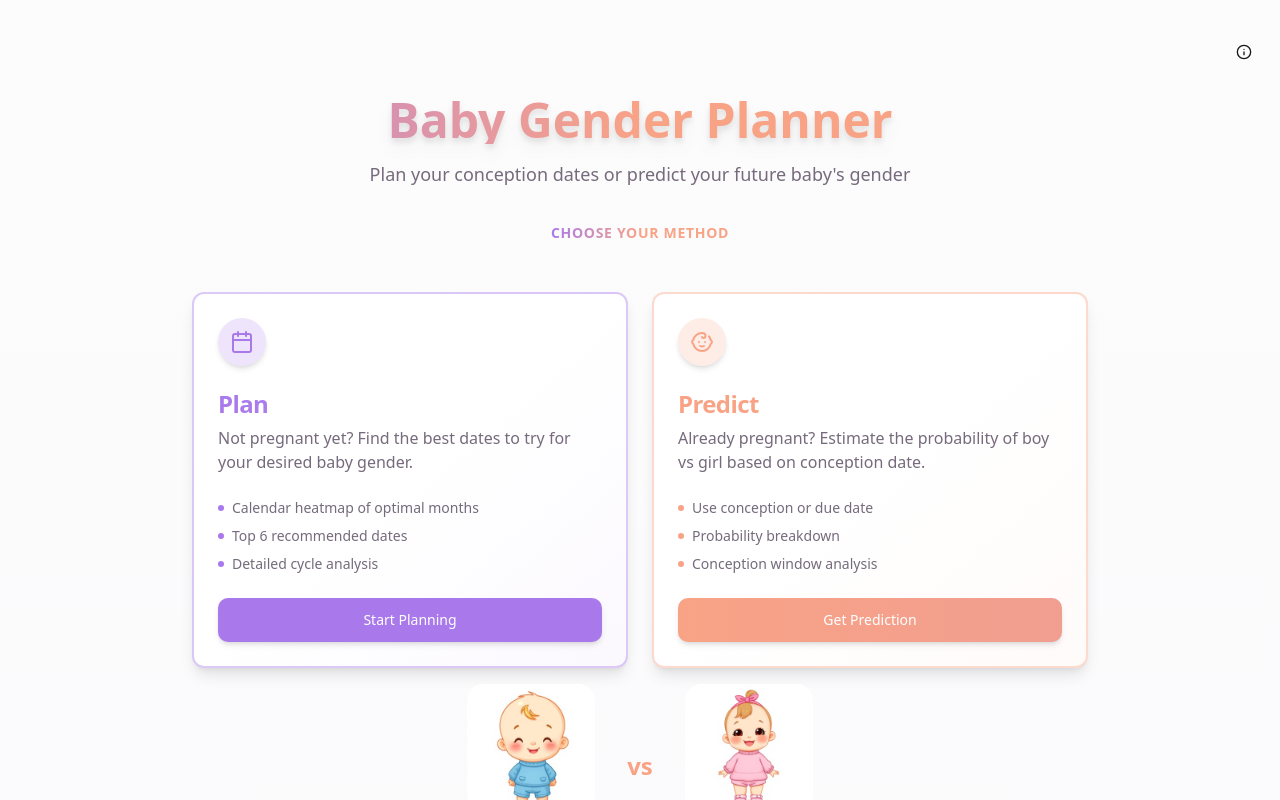
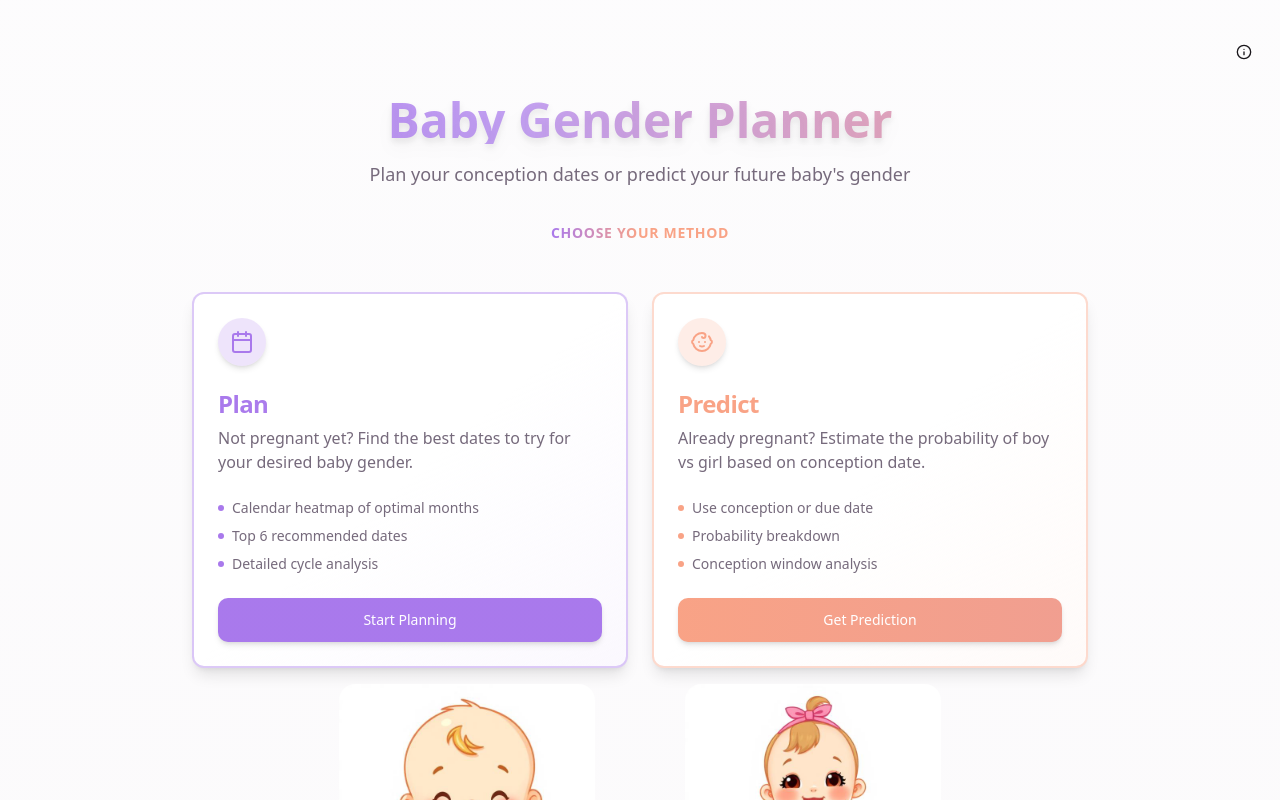
Before and after one commit to SamVar/baby-gender, a React (Vite) app: page / in a window 1280 px wide. Shown: the top 800 px of the page. Built offline with nearby package versions, Linux system fonts and the light colour scheme; the HTML template or start-up script is replaced by a standard one.

Commit message:
Adjust title gradient and image spacing

```diff
--- a/src/pages/Home.tsx
+++ b/src/pages/Home.tsx
@@ -16,7 +16,7 @@ export default function Home() {
         </Button>
 
         <div className="text-center space-y-4 animate-fade-in">
-          <h1 className="text-4xl md:text-5xl font-bold bg-gradient-to-r from-primary via-accent to-accent bg-clip-text text-transparent drop-shadow-lg">
+          <h1 className="text-4xl md:text-5xl font-bold bg-gradient-to-r from-primary from-10% via-primary/70 via-40% to-accent bg-clip-text text-transparent drop-shadow-lg">
             Baby Gender Planner
           </h1>
           <p className="text-lg text-muted-foreground max-w-2xl mx-auto">
@@ -109,14 +109,14 @@ export default function Home() {
             </Card>
           </div>
 
-          <div className="flex items-center justify-center gap-8 mt-16 mb-12">
+          <div className="flex items-center justify-center gap-8 mt-32 mb-12">
             <div className="flex flex-col items-center">
-              <img src={babyBoyImg} alt="Baby Boy" className="w-24 h-24 md:w-32 md:h-32 object-contain rounded-2xl" />
+              <img src={babyBoyImg} alt="Baby Boy" className="w-48 h-48 md:w-64 md:h-64 object-contain rounded-2xl" />
               <span className="text-lg font-bold text-boy mt-2">Boy</span>
             </div>
             <span className="text-2xl font-bold text-accent">vs</span>
             <div className="flex flex-col items-center">
-              <img src={babyGirlImg} alt="Baby Girl" className="w-24 h-24 md:w-32 md:h-32 object-contain rounded-2xl" />
+              <img src={babyGirlImg} alt="Baby Girl" className="w-48 h-48 md:w-64 md:h-64 object-contain rounded-2xl" />
               <span className="text-lg font-bold text-girl mt-2">Girl</span>
             </div>
           </div>
```
